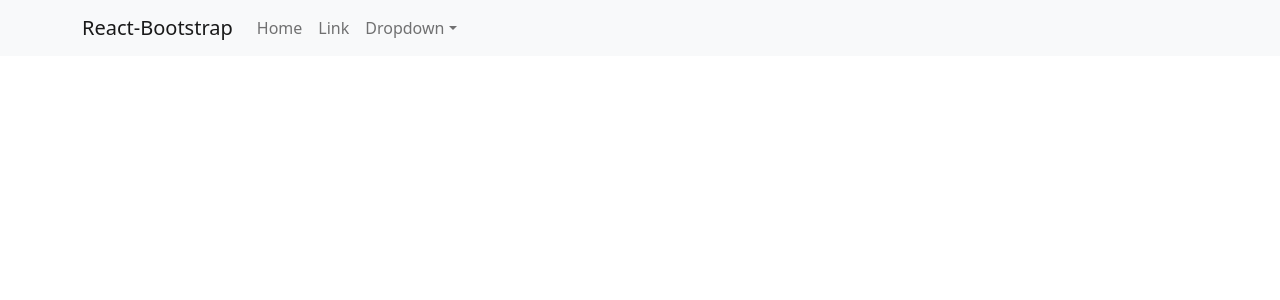
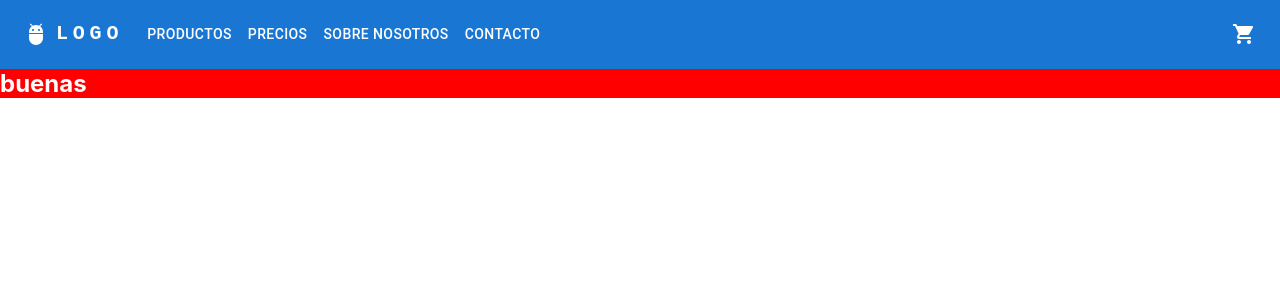
Before and after one commit to marianoLopez2001/ecomerce-react-mariano-lopez, a React (Create React App) app: page / in a window 1280 px wide. Shown: the top 300 px of the page. Built offline with nearby package versions, Linux system fonts and the light colour scheme.

Commit message:
agregue libreria mui, el componente cardwidget y itemlistcontainer

```diff
--- a/package.json
+++ b/package.json
@@ -3,6 +3,10 @@
   "version": "0.1.0",
   "private": true,
   "dependencies": {
+    "@emotion/react": "^11.10.0",
+    "@emotion/styled": "^11.10.0",
+    "@mui/icons-material": "^5.8.4",
+    "@mui/material": "^5.10.1",
     "@testing-library/jest-dom": "^5.16.5",
     "@testing-library/react": "^13.3.0",
     "@testing-library/user-event": "^13.5.0",
--- a/src/App.js
+++ b/src/App.js
@@ -1,13 +1,22 @@
-import logo from './logo.svg';
 import './App.css';
+import ItemListContainer from './components/ItemListContainer';
 import NavBar from './components/NavBar';
 
 function App() {
+
+  let greeting = {
+    saludo: "buenas",
+    despedida: "chau"
+  }
+
   return (
     <div>
       <header className="App-header">
-        <NavBar/>
+        <NavBar />
       </header>
+      <main>
+        <ItemListContainer color= {"white"} bgColor={"red"} item={greeting} />
+      </main>
     </div>
   );
 }
--- /dev/null
+++ b/src/components/CartWidget.jsx
@@ -0,0 +1,10 @@
+import ShoppingCartIcon from '@mui/icons-material/ShoppingCart';
+import * as React from 'react';
+
+const CartWidget = () => {
+    return (
+        <ShoppingCartIcon style={{color : "white"}}/>
+    )
+}
+
+export default CartWidget
--- /dev/null
+++ b/src/components/ItemListContainer.jsx
@@ -0,0 +1,11 @@
+import * as React from 'react';
+
+const ItemListContainer = ({item, bgColor, color}) => {
+    return (
+        <div>
+            <h2 style={{backgroundColor: bgColor, color: color}}>{item.saludo}</h2>
+        </div>
+    )
+}
+
+export default ItemListContainer
--- a/src/components/NavBar.jsx
+++ b/src/components/NavBar.jsx
@@ -1,34 +1,162 @@
-import React, { useState, useEffect } from "react";
-import Container from 'react-bootstrap/Container';
-import Nav from 'react-bootstrap/Nav';
-import Navbar from 'react-bootstrap/Navbar';
-import NavDropdown from 'react-bootstrap/NavDropdown';
-import 'bootstrap/dist/css/bootstrap.min.css';
+import * as React from 'react';
+import AppBar from '@mui/material/AppBar';
+import Box from '@mui/material/Box';
+import Toolbar from '@mui/material/Toolbar';
+import IconButton from '@mui/material/IconButton';
+import Typography from '@mui/material/Typography';
+import Menu from '@mui/material/Menu';
+import MenuIcon from '@mui/icons-material/Menu';
+import Container from '@mui/material/Container';
+import Button from '@mui/material/Button';
+import Tooltip from '@mui/material/Tooltip';
+import MenuItem from '@mui/material/MenuItem';
+import AdbIcon from '@mui/icons-material/Adb';
+import CartWidget from './CartWidget';
 
-export default function NavBar() {
-    return (
-      <Navbar bg="light" expand="lg">
-        <Container>
-          <Navbar.Brand href="#home">React-Bootstrap</Navbar.Brand>
-          <Navbar.Toggle aria-controls="basic-navbar-nav" />
-          <Navbar.Collapse id="basic-navbar-nav">
-            <Nav className="me-auto">
-              <Nav.Link href="#home">Home</Nav.Link>
-              <Nav.Link href="#link">Link</Nav.Link>
-              <NavDropdown title="Dropdown" id="basic-nav-dropdown">
-                <NavDropdown.Item href="#action/3.1">Action</NavDropdown.Item>
-                <NavDropdown.Item href="#action/3.2">
-                  Another action
-                </NavDropdown.Item>
-                <NavDropdown.Item href="#action/3.3">Something</NavDropdown.Item>
-                <NavDropdown.Divider />
-                <NavDropdown.Item href="#action/3.4">
-                  Separated link
-                </NavDropdown.Item>
-              </NavDropdown>
-            </Nav>
-          </Navbar.Collapse>
-        </Container>
-      </Navbar>
-    );
-  }
+const pages = ['Productos', 'Precios', 'Sobre Nosotros', 'Contacto'];
+const settings = ['Carrito'];
+
+const ResponsiveAppBar = () => {
+  const [anchorElNav, setAnchorElNav] = React.useState(null);
+  const [anchorElUser, setAnchorElUser] = React.useState(null);
+
+  const handleOpenNavMenu = (event) => {
+    setAnchorElNav(event.currentTarget);
+  };
+  const handleOpenUserMenu = (event) => {
+    setAnchorElUser(event.currentTarget);
+  };
+
+  const handleCloseNavMenu = () => {
+    setAnchorElNav(null);
+  };
+
+  const handleCloseUserMenu = () => {
+    setAnchorElUser(null);
+  };
+
+  return (
+    <AppBar position="static">
+      <Container maxWidth="xl">
+        <Toolbar disableGutters>
+          <AdbIcon sx={{ display: { xs: 'none', md: 'flex' }, mr: 1 }} />
+          <Typography
+            variant="h6"
+            noWrap
+            component="a"
+            href="/"
+            sx={{
+              mr: 2,
+              display: { xs: 'none', md: 'flex' },
+              fontFamily: 'monospace',
+              fontWeight: 700,
+              letterSpacing: '.3rem',
+              color: 'inherit',
+              textDecoration: 'none',
+            }}
+          >
+            LOGO
+          </Typography>
+
+          <Box sx={{ flexGrow: 1, display: { xs: 'flex', md: 'none' } }}>
+            <IconButton
+              size="large"
+              aria-label="account of current user"
+              aria-controls="menu-appbar"
+              aria-haspopup="true"
+              onClick={handleOpenNavMenu}
+              color="inherit"
+            >
+              <MenuIcon />
+            </IconButton>
+            <Menu
+              id="menu-appbar"
+              anchorEl={anchorElNav}
+              anchorOrigin={{
+                vertical: 'bottom',
+                horizontal: 'left',
+              }}
+              keepMounted
+              transformOrigin={{
+                vertical: 'top',
+                horizontal: 'left',
+              }}
+              open={Boolean(anchorElNav)}
+              onClose={handleCloseNavMenu}
+              sx={{
+                display: { xs: 'block', md: 'none' },
+              }}
+            >
+              {pages.map((page) => (
+                <MenuItem key={page} onClick={handleCloseNavMenu}>
+                  <Typography textAlign="center">{page}</Typography>
+                </MenuItem>
+              ))}
+            </Menu>
+          </Box>
+          <AdbIcon sx={{ display: { xs: 'flex', md: 'none' }, mr: 1 }} />
+          <Typography
+            variant="h5"
+            noWrap
+            component="a"
+            href=""
+            sx={{
+              mr: 2,
+              display: { xs: 'flex', md: 'none' },
+              flexGrow: 1,
+              fontFamily: 'monospace',
+              fontWeight: 700,
+              letterSpacing: '.3rem',
+              color: 'inherit',
+              textDecoration: 'none',
+            }}
+          >
+            LOGO
+          </Typography>
+          <Box sx={{ flexGrow: 1, display: { xs: 'none', md: 'flex' } }}>
+            {pages.map((page) => (
+              <Button
+                key={page}
+                onClick={handleCloseNavMenu}
+                sx={{ my: 2, color: 'white', display: 'block' }}
+              >
+                {page}
+              </Button>
+            ))}
+          </Box>
+
+          <Box sx={{ flexGrow: 0 }}>
+            <Tooltip>
+              <IconButton onClick={handleOpenUserMenu} sx={{ p: 0 }}>
+                <CartWidget/>
+              </IconButton>
+            </Tooltip>
+            <Menu
+              sx={{ mt: '45px' }}
+              id="menu-appbar"
+              anchorEl={anchorElUser}
+              anchorOrigin={{
+                vertical: 'top',
+                horizontal: 'right',
+              }}
+              keepMounted
+              transformOrigin={{
+                vertical: 'top',
+                horizontal: 'right',
+              }}
+              open={Boolean(anchorElUser)}
+              onClose={handleCloseUserMenu}
+            >
+              {settings.map((setting) => (
+                <MenuItem key={setting} onClick={handleCloseUserMenu}>
+                  <Typography textAlign="center">{setting}</Typography>
+                </MenuItem>
+              ))}
+            </Menu>
+          </Box>
+        </Toolbar>
+      </Container>
+    </AppBar>
+  );
+};
+export default ResponsiveAppBar;
```
Also changed, not shown: 1 other file (tests, documents, lock files or other folders).
